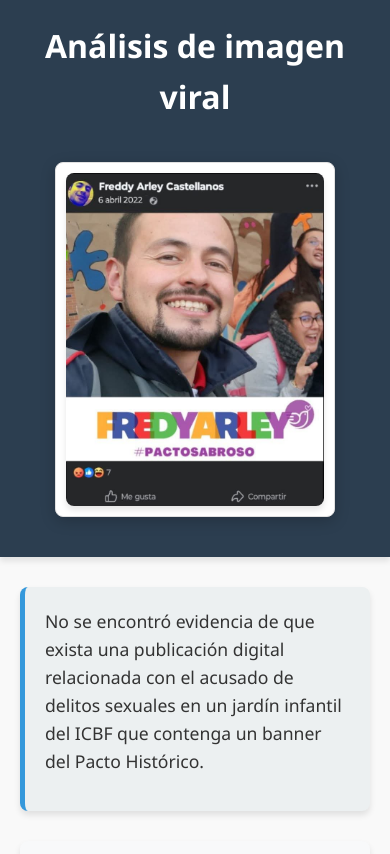
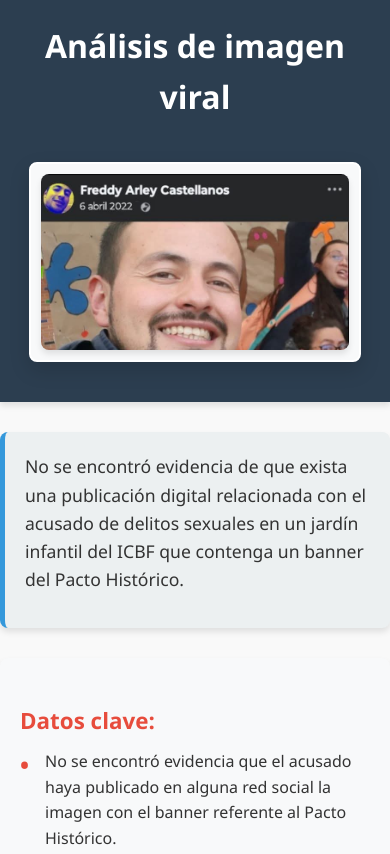
Before and after one commit to Hyperconectado/Investigacion_foto_Pacto_sabroso, a plain HTML site: page index.html in a window 390 px wide. Shown: the top 854 px of the page. Drawn offline with Linux system fonts and the light colour scheme; files whose address does not match are found by name.

Commit message:
arreglos css

```diff
--- a/index.html
+++ b/index.html
@@ -232,6 +232,38 @@
             margin-top: 50px;
         }
 
+        header-content {
+        text-align: center;
+        padding: 20px 0;
+    }
+
+    .image-frame {
+        width: 90%;
+        max-width: 800px;
+        height: 300px;
+        margin: 20px auto;
+        border-radius: 12px;
+        overflow: hidden;
+        box-shadow: 0 8px 20px rgba(0,0,0,0.15);
+        border: 2px solid #ffffff;
+        background: #f8f9fa;
+        position: relative;
+    }
+
+    .header-image {
+        width: 100%;
+        height: 100%;
+        object-fit: cover;
+        object-position: center top;
+        display: block;
+        transition: transform 0.3s ease;
+    }
+
+    .image-frame:hover .header-image {
+        transform: scale(1.03);
+    }
+
+
         @media (max-width: 768px) {
             h1 {
                 font-size: 2rem;
@@ -248,7 +280,20 @@
             .image-container {
                 min-width: 100%;
             }
+
+              @media (max-width: 768px) {
+        .image-frame {
+            width: 95%;
+            height: 250px;
         }
+    }
+
+    @media (max-width: 480px) {
+        .image-frame {
+            height: 200px;
+            border-radius: 8px;
+        }
+
     </style>
 </head>
 <body>
@@ -256,11 +301,12 @@
     <div class="container header-content">
         <h1>Análisis de imagen viral</h1>
         <div class="image-frame">
-            <img src="/images/Imagenconbanner.JPG"
-                 alt="Imagen viral analizada" class="header-image">
+            <img src="https://raw.githubusercontent.com/Hyperconectado/Investigacion_foto_Pacto_sabroso/main/images/Imagenconbanner.JPG"
+                 alt="Imagen viral analizada"
+                 class="header-image">
         </div>
     </div>
-</header>
+</header
 
     <main class="container">
         <div class="summary-box">
```
